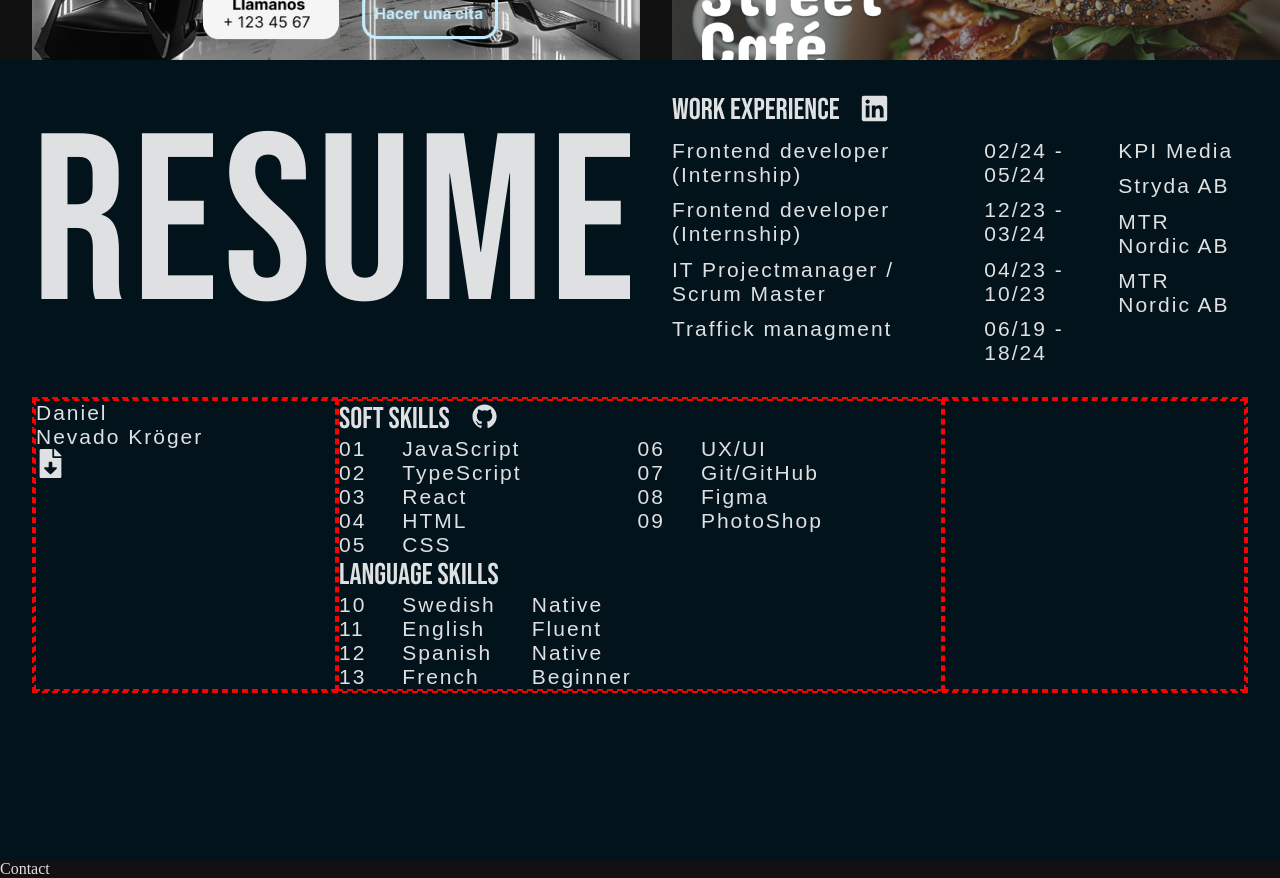
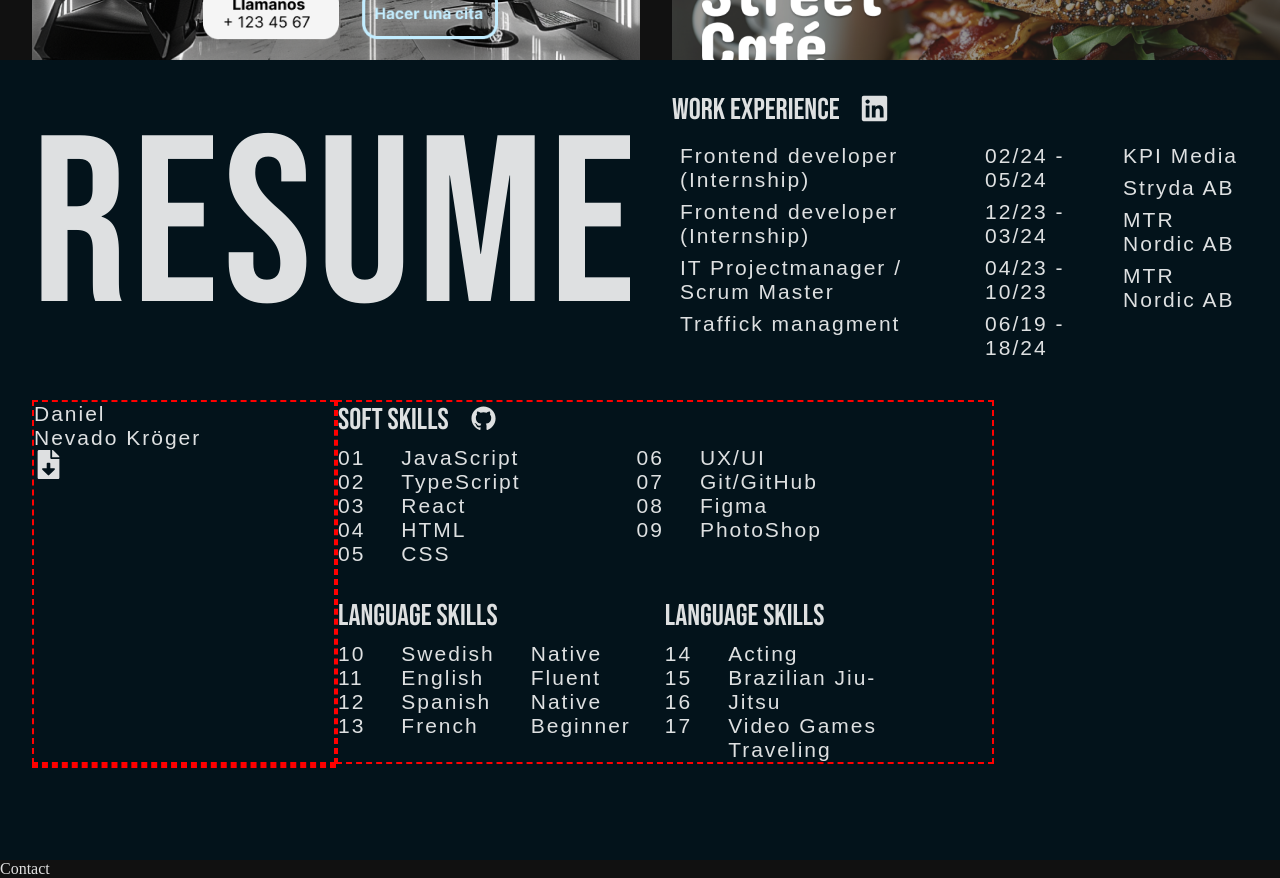
Before and after one commit to DanielNevadoK/Portfolio2.1, a React (Vite) app in the folder Portfolio2.1/: page / in a window 1280 px wide. Shown: the part 1560-2438 px from the top of the page. Built offline with nearby package versions, Linux system fonts and the light colour scheme; a web font is replaced by a local one.

Commit message:
Skills layuout done

```diff
--- a/Portfolio2.1/src/App.css
+++ b/Portfolio2.1/src/App.css
@@ -269,6 +269,7 @@ a {
   flex-direction: row;
   gap: 20px;
   align-items: center;
+  margin-bottom: 0.5rem;
 }
 
 .mini-work-title h3 {
@@ -296,16 +297,10 @@ a {
   gap: 20px;
 }
 
-.work_title,
-.work_date,
-.work_company {
-  margin-top: 0rem;
-}
 .work_title p,
 .work_date p,
 .work_company p {
-  margin-top: 0.7rem;
-  gap: 50px;
+  margin: 0.5rem;
 }
 .work_date p,
 .SS-number p {
@@ -313,10 +308,14 @@ a {
 }
 
 .resume-bottom-wrapper {
-  border: dashed 2px red;
   display: flex;
   flex-direction: row;
+  flex-wrap: wrap;
   width: 100%;
+}
+.skills-wrp-container {
+  display: flex;
+  padding-top: 2rem;
 }
 .cv-container,
 .skills-container,
@@ -327,8 +326,14 @@ a {
 .resume-title2 {
   min-width: 25%;
 }
-.skills-container {
-  min-width: 50%;
+.skills-container,
+.skills-wrp1 {
+  min-width: 49%;
+  gap: 2rem;
+}
+.skills-wrp2,
+.skills-wrp3 {
+  width: 50%;
 }
 .language-interest-container {
   display: flex;
--- a/Portfolio2.1/src/Resume.jsx
+++ b/Portfolio2.1/src/Resume.jsx
@@ -61,6 +61,7 @@ function Resume() {
           </div>
         </div>
         <div className="skills-container">
+          <div className="skills-wrp1">
             <div className="mini-work-title">
               <h3>SOFT SKILLS</h3>
               <a href="https://github.com/DanielNevadoK" target="_blank">
@@ -95,6 +96,9 @@ function Resume() {
                 <p>PhotoShop</p>
               </div>
             </div>
+          </div>
+          <div className="skills-wrp-container">
+            <div className="skills-wrp2">
               <div className="mini-work-title">
                 <h3>LANGUAGE SKILLS</h3>
               </div>
@@ -119,9 +123,28 @@ function Resume() {
                 </div>
               </div>
             </div>
-        <div className="resume-title2">
-
+            <div className="skills-wrp2">
+              <div className="mini-work-title">
+                <h3>LANGUAGE SKILLS</h3>
               </div>
+              <div className="soft-skills">
+                <div className="SS-number">
+                  <p>14</p>
+                  <p>15</p>
+                  <p>16</p>
+                  <p>17</p>
+                </div>
+                <div className="SS-title">
+                  <p>Acting</p>
+                  <p>Brazilian Jiu-Jitsu</p>
+                  <p>Video Games</p>
+                  <p>Traveling</p>
+                </div>
+              </div>
+            </div>
+          </div>
+        </div>
+        <div className="resume-title2"></div>
       </section>
     </div>
   );
```
Lines whose indentation alone changed are shown as unchanged.
